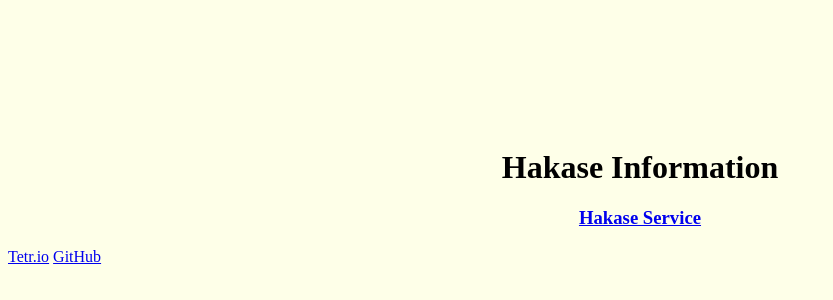
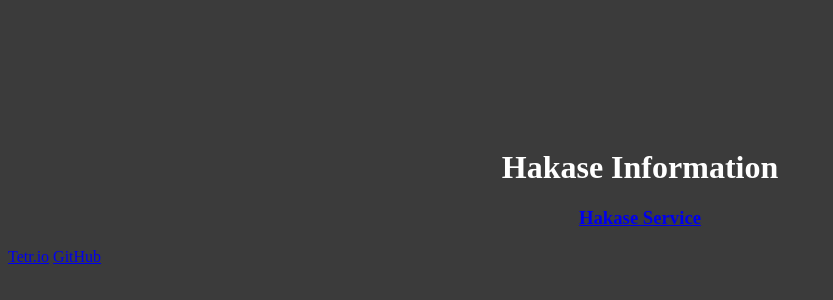
Before and after one commit to C0I-Game/C0I-Game.github.io, a plain HTML site: page index.html in a window 1280 px wide. Shown: the part 64-364 px from the top of the page, without its empty margins (0-833 px from the left). Drawn offline with Linux system fonts and the light colour scheme.

Commit message:
Update index.html

```diff
--- a/index.html
+++ b/index.html
@@ -1,5 +1,5 @@
 <title>Hakase Information</title>
-<body bgcolor="#feffe8">
+<body bgcolor="#3b3b3b" text="#ffffff">
 	<h1>&nbsp;</h1>
 	<h1>&nbsp;</h1>
 	<h2>&nbsp;</h2>
```
